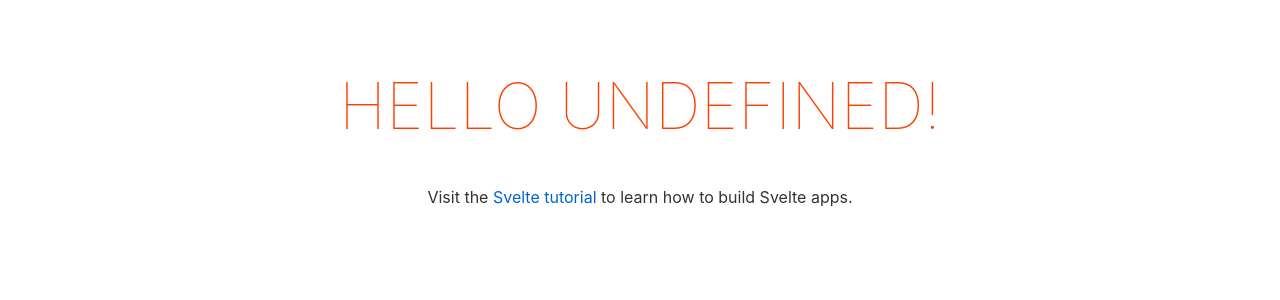
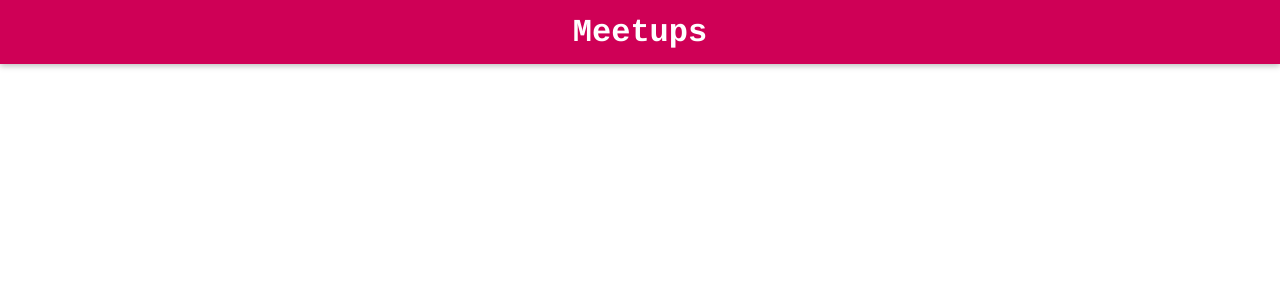
Before and after one commit to tonyketcham/Svelte-Meetups, a Svelte app: page / in a window 1280 px wide. Shown: the top 300 px of the page. Built offline with nearby package versions, Linux system fonts and the light colour scheme.

Commit message:
Header component

```diff
--- a/src/App.svelte
+++ b/src/App.svelte
@@ -1,30 +1,5 @@
 <script>
-	export let name;
+  import Header from "./components/Header.svelte";
 </script>
 
-<main>
-	<h1>Hello {name}!</h1>
-	<p>Visit the <a href="https://svelte.dev/tutorial">Svelte tutorial</a> to learn how to build Svelte apps.</p>
-</main>
-
-<style>
-	main {
-		text-align: center;
-		padding: 1em;
-		max-width: 240px;
-		margin: 0 auto;
-	}
-
-	h1 {
-		color: #ff3e00;
-		text-transform: uppercase;
-		font-size: 4em;
-		font-weight: 100;
-	}
-
-	@media (min-width: 640px) {
-		main {
-			max-width: none;
-		}
-	}
-</style>
+<Header />
--- /dev/null
+++ b/src/components/Header.svelte
@@ -0,0 +1,23 @@
+<header>
+  <h1>Meetups</h1>
+</header>
+
+<style>
+  header {
+    position: fixed;
+    width: 100%;
+    top: 0;
+    left: 0;
+    height: 4rem;
+    background: #cf0056;
+    display: flex;
+    justify-content: center;
+    align-items: center;
+    box-shadow: 0 2px 6px rgba(0, 0, 0, 0.26);
+  }
+  h1 {
+    color: white;
+    font-family: "Fira Code", Courier, monospace;
+    margin: 0;
+  }
+</style>
```
